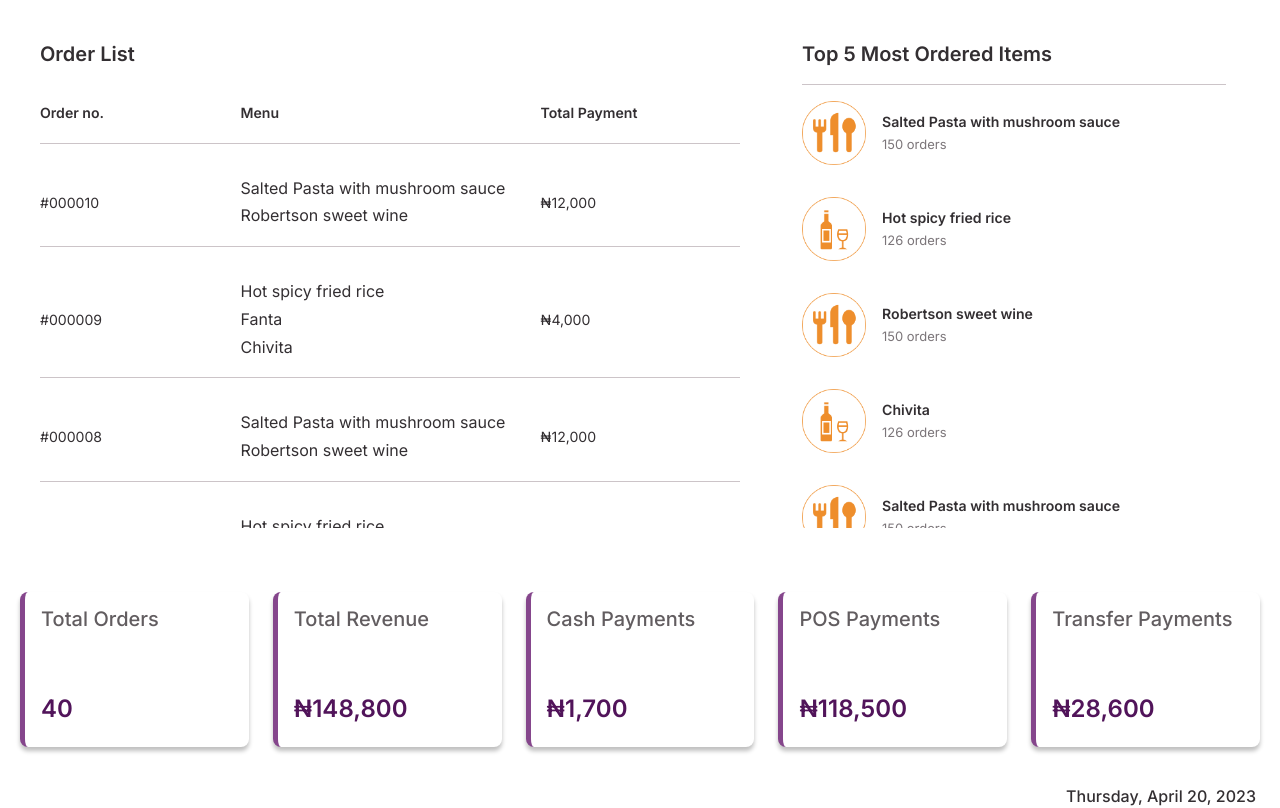
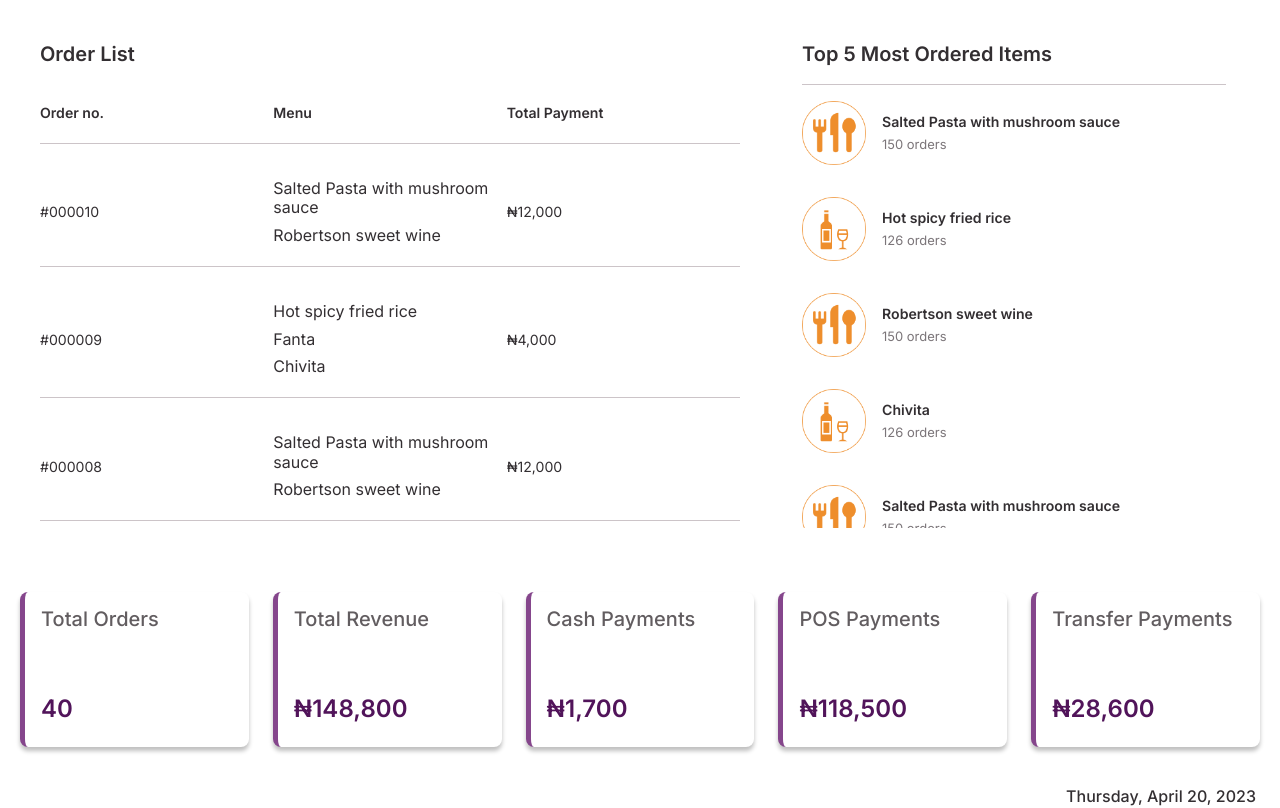
Before and after one commit to King-Mikaelson/vigilant-octo-enigma, a React (Create React App) app: page /test in a window 1280 px wide. Shown: the top 808 px of the page. Built offline with nearby package versions, Linux system fonts and the light colour scheme.

Commit message:
Finished up with Admin Dashboard

```diff
--- a/src/components/dashboardContent/index.tsx
+++ b/src/components/dashboardContent/index.tsx
@@ -9,12 +9,15 @@ export default function DashboardContent() {
         <h2>Order List</h2>
 
         <table>
+            <thead>
           <tr>
             <th>Order no.</th>
             <th>Menu</th>
             <th>Total Payment</th>
           </tr>
+          </thead>
 
+        <tbody>
           {table.map((item) => (
             <tr>
               <td>{item.orderNo}</td>
@@ -26,6 +29,7 @@ export default function DashboardContent() {
               <td>₦{item.totalPayment.toLocaleString()}</td>
             </tr>
           ))}
+          </tbody>
         </table>
       </div>
 
--- a/src/styles/components/_dashboardAdmin.scss
+++ b/src/styles/components/_dashboardAdmin.scss
@@ -54,6 +54,8 @@
         table {
             border-collapse: separate;
             border-spacing: 0 15px;
+            table-layout: fixed;
+            width: 100%;
         }
 
         th {
@@ -69,15 +71,10 @@
 
         th,
         td {
-            width: 300px;
             padding: $extra-font 0rem;
             border-bottom: 1px solid $placeholder-gray;
             border-bottom: 1px solid $placeholder-gray;
 
-            @include xl {
-                width: 250px;
-
-            }
         }
 
         td {
```
